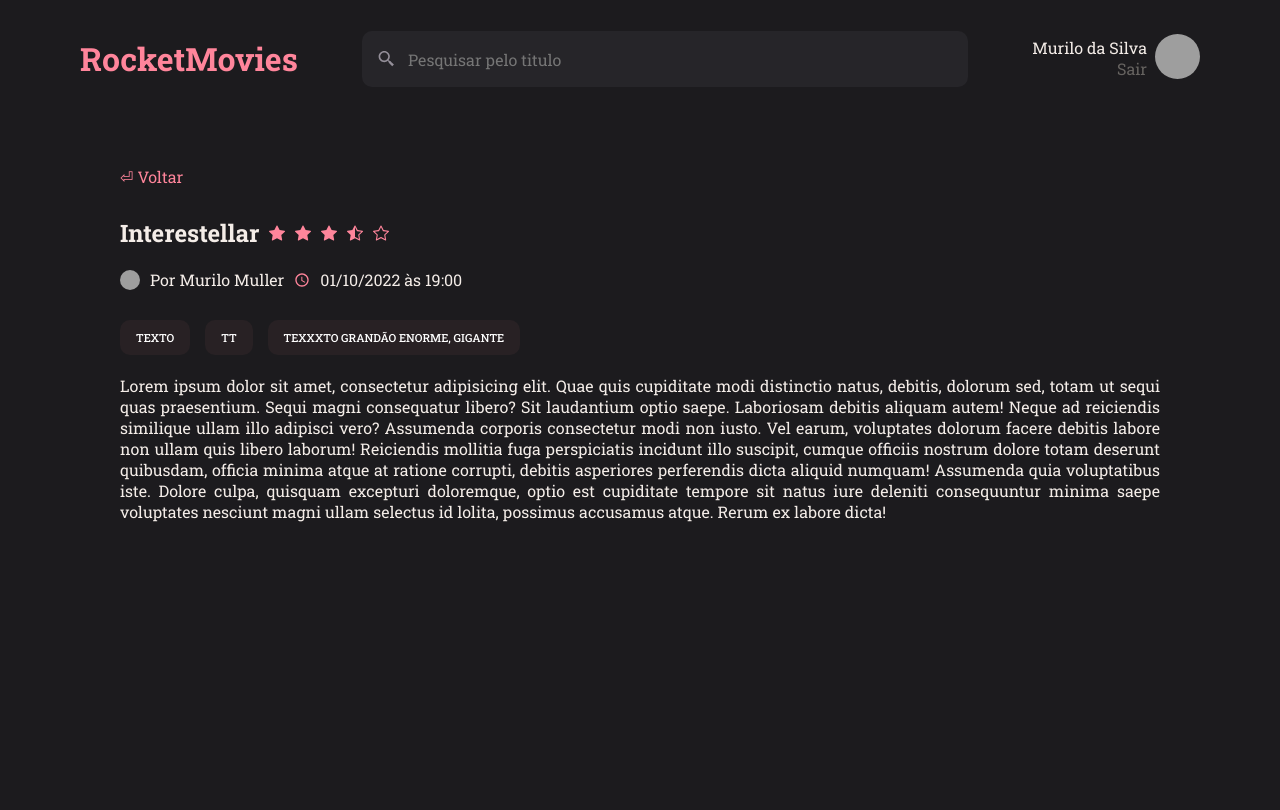
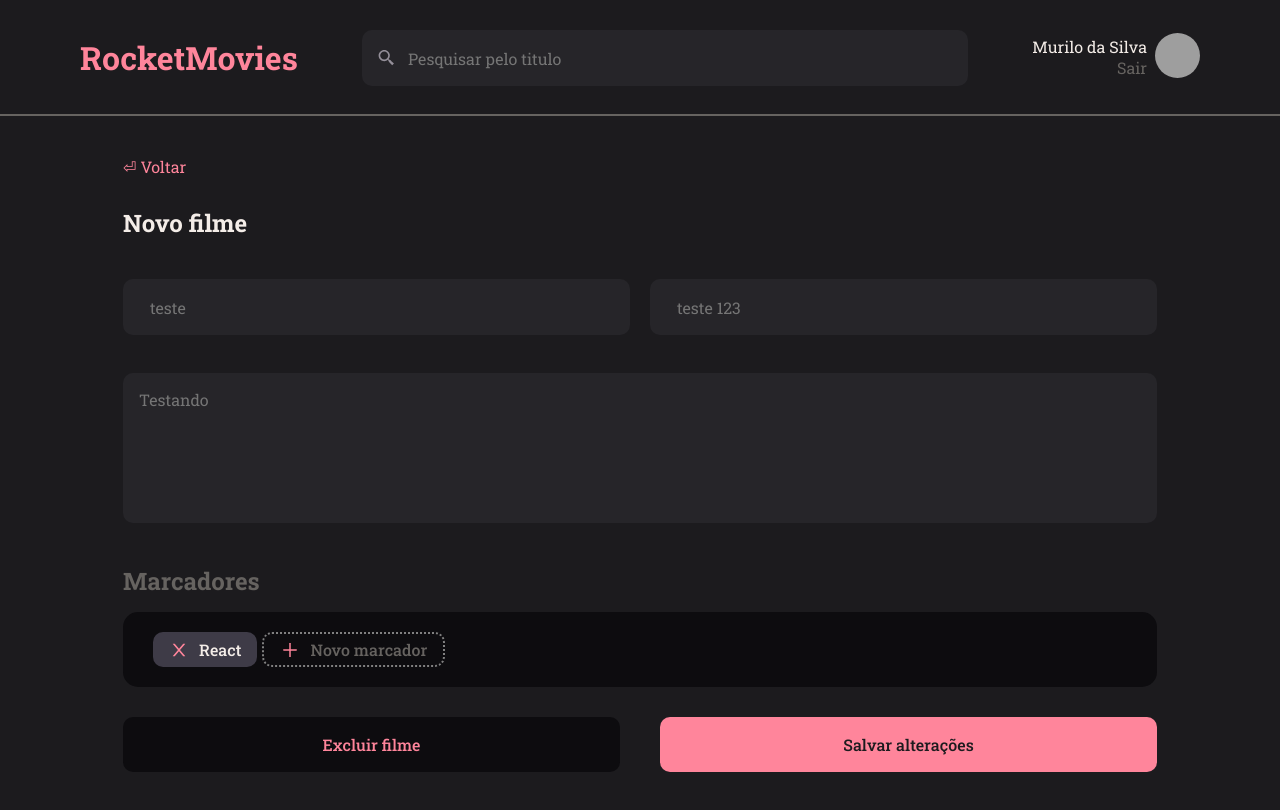
Before and after one commit to MullerHub/Rocketseat-Explorer, a React (Vite) app in the folder Stage0902_desafio/RocketMovies/: page /criar in a window 1280 px wide. Built offline with nearby package versions, Linux system fonts and the light colour scheme; grey boxes are pictures that could not be loaded.

Commit message:
ajustes finais

```diff
--- a/Stage0902_desafio/RocketMovies/src/components/Header/index.jsx
+++ b/Stage0902_desafio/RocketMovies/src/components/Header/index.jsx
@@ -1,7 +1,6 @@
 import { Input } from '../Input'
 import { Container, Perfil, Section } from './styles'
 import { BiSearchAlt2 } from 'react-icons/bi'
-import { Button } from '../Button'
 
 export function Header() {
   return (
--- a/Stage0902_desafio/RocketMovies/src/components/Header/styles.js
+++ b/Stage0902_desafio/RocketMovies/src/components/Header/styles.js
@@ -12,6 +12,7 @@ export const Container = styled.div`
   justify-content: space-between;
 
   background-color: ${({ theme }) => theme.COLORS.BACKGROUND_900};
+  border-bottom: 2px solid ${({ theme }) => theme.COLORS.GRAY_300};
 
   > h1 {
     display: flex;
--- a/Stage0902_desafio/RocketMovies/src/main.jsx
+++ b/Stage0902_desafio/RocketMovies/src/main.jsx
@@ -4,13 +4,13 @@ import ReactDOM from 'react-dom/client'
 import theme from './styles/theme'
 import React from 'react'
 
-import { MoviePreview } from './pages/MoviePreview'
+import { Routes } from './routes/index'
 
 ReactDOM.createRoot(document.getElementById('root')).render(
   <React.StrictMode>
     <ThemeProvider theme={theme}>
       <GlobalStyles />
-      <MoviePreview />
+      <Routes />
     </ThemeProvider>
   </React.StrictMode>
 )
--- a/Stage0902_desafio/RocketMovies/src/pages/Home/index.jsx
+++ b/Stage0902_desafio/RocketMovies/src/pages/Home/index.jsx
@@ -1,4 +1,4 @@
-import { Container, Teste } from './styles'
+import { Container } from './styles'
 import { Header } from '../../components/Header'
 import { Button } from '../../components/Button'
 import { FiMail } from 'react-icons/fi'
--- a/Stage0902_desafio/RocketMovies/src/pages/Home/styles.js
+++ b/Stage0902_desafio/RocketMovies/src/pages/Home/styles.js
@@ -8,7 +8,6 @@ export const Container = styled.div`
   background-color: ${({ theme }) => theme.COLORS.BACKGROUND_900};
 
   > div {
-    border-top: 2px solid blue;
     display: flex;
     padding: 10px 90px;
     justify-content: space-between;
--- a/Stage0902_desafio/RocketMovies/src/routes/app.routes.jsx
+++ b/Stage0902_desafio/RocketMovies/src/routes/app.routes.jsx
@@ -1,12 +1,17 @@
 import { Routes, Route } from 'react-router-dom'
 
 import { Home } from '../pages/Home'
+import { Profile } from '../pages/Profile'
+import { MoviePreview } from '../pages/MoviePreview'
+import { CreateMovie } from '../pages/CreateMovie'
 
 export function AppRoutes() {
   return (
     <Routes>
       <Route path="/" element={<Home />} />
+      <Route path="/perfil" element={<Profile />} />
+      <Route path="/criar" element={<CreateMovie />} />
+      <Route path="/filme" element={<MoviePreview />} />
     </Routes>
   )
-
 }
--- a/Stage0902_desafio/RocketMovies/src/routes/index.jsx
+++ b/Stage0902_desafio/RocketMovies/src/routes/index.jsx
@@ -3,7 +3,9 @@ import { BrowserRouter } from "react-router-dom";
 import { AppRoutes } from "./app.routes";
 
 export function Routes() {
-  <BrowserRouter>
-    <AppRoutes />
-  </BrowserRouter>
+  return (
+    <BrowserRouter>
+      <AppRoutes />
+    </BrowserRouter>
+  )
 }
```
